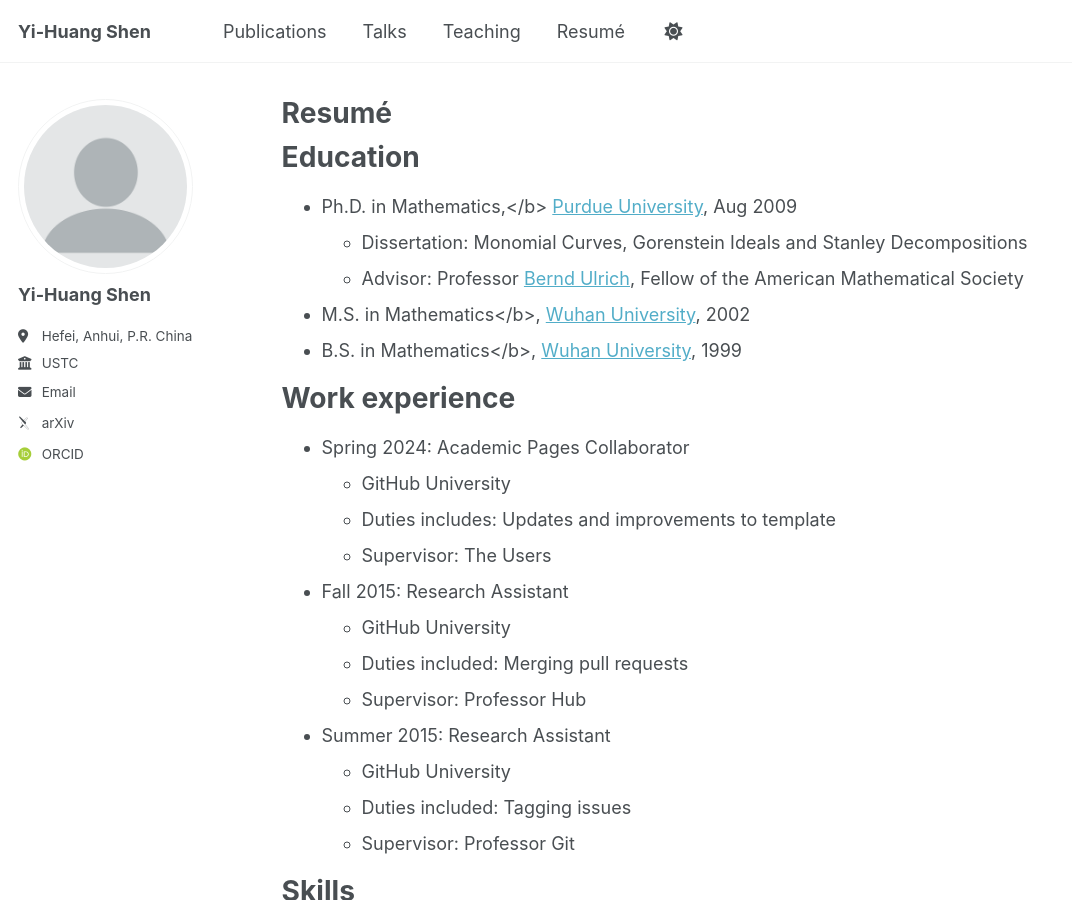
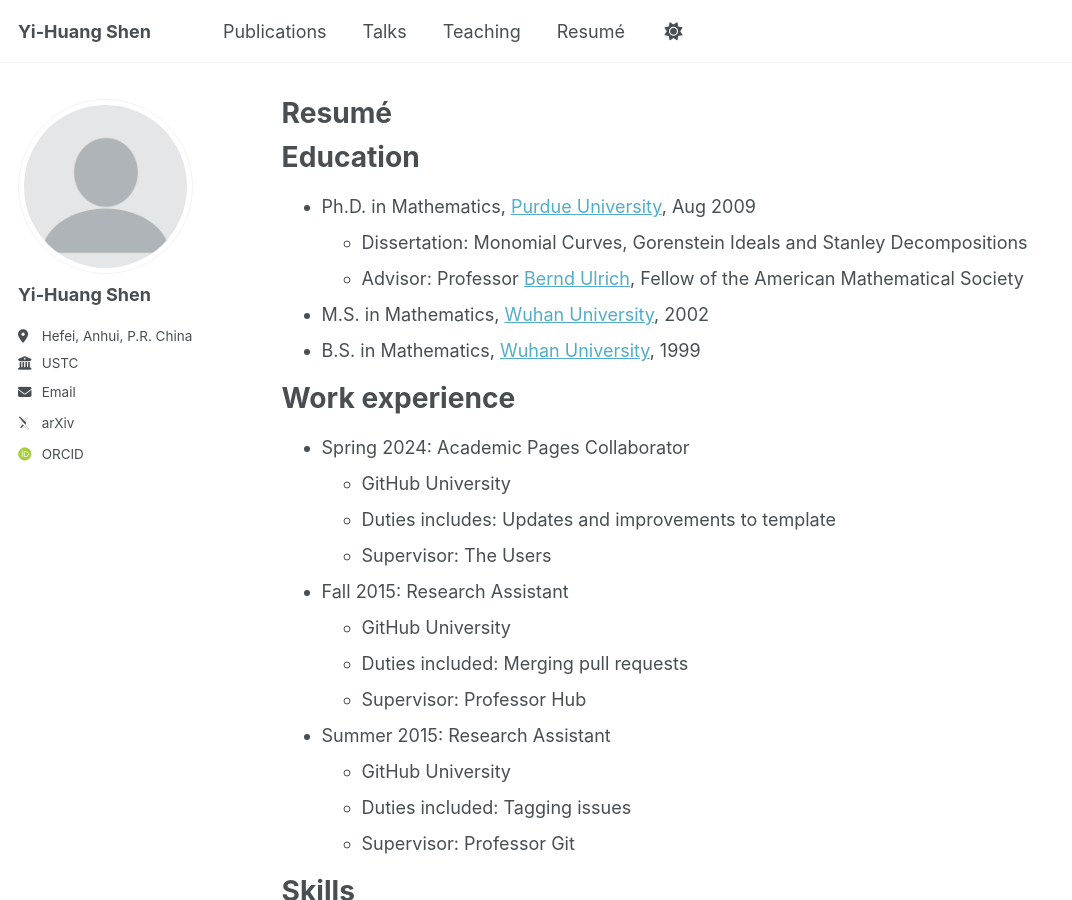
Before and after one commit to YiHuangShen-USTC/YiHuangShen-USTC.github.io, a Jekyll site: the page built from _pages/cv.md, in a window 1280 px wide and 900 px high. Shown: the whole window, without its empty margins (0-1072 px from the left). Built offline with Jekyll 4.4.1, drawn with Linux system fonts in a browser that asks for light colours; some web fonts are replaced; a script that is not in the unit is left out.

Commit message:
Update cv.md

```diff
--- a/_pages/cv.md
+++ b/_pages/cv.md
@@ -11,11 +11,11 @@ redirect_from:
 
 Education
 ======
-* Ph.D. in Mathematics,</b> <a href="http://www.purdue.edu/">Purdue University</a>, Aug 2009
+* Ph.D. in Mathematics, [Purdue University](http://www.purdue.edu/), Aug 2009
   * Dissertation: Monomial Curves, Gorenstein Ideals and Stanley Decompositions
-  * Advisor: Professor <a href="http://www.math.purdue.edu/~ulrich/">Bernd Ulrich</a>, Fellow of the American Mathematical Society
-* M.S. in Mathematics</b>, <a href="http://www.whu.edu.cn/">Wuhan University</a>, 2002
-* B.S. in Mathematics</b>, <a href="http://www.whu.edu.cn/">Wuhan University</a>, 1999
+  * Advisor: Professor [Bernd Ulrich](http://www.math.purdue.edu/~ulrich/), Fellow of the American Mathematical Society
+* M.S. in Mathematics, [Wuhan University](http://www.whu.edu.cn/), 2002
+* B.S. in Mathematics, [Wuhan University](http://www.whu.edu.cn/), 1999
 
 Work experience
 ======
```
